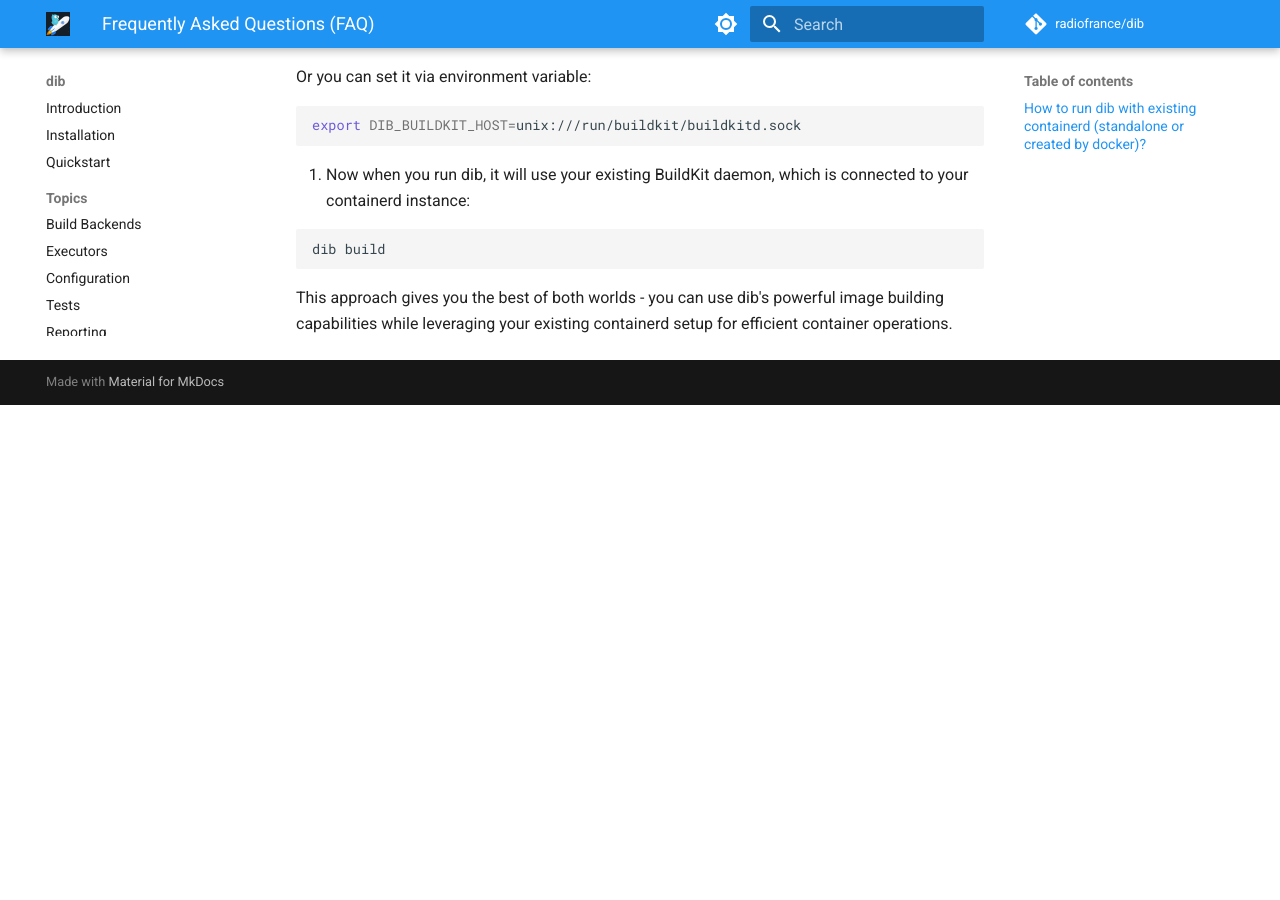
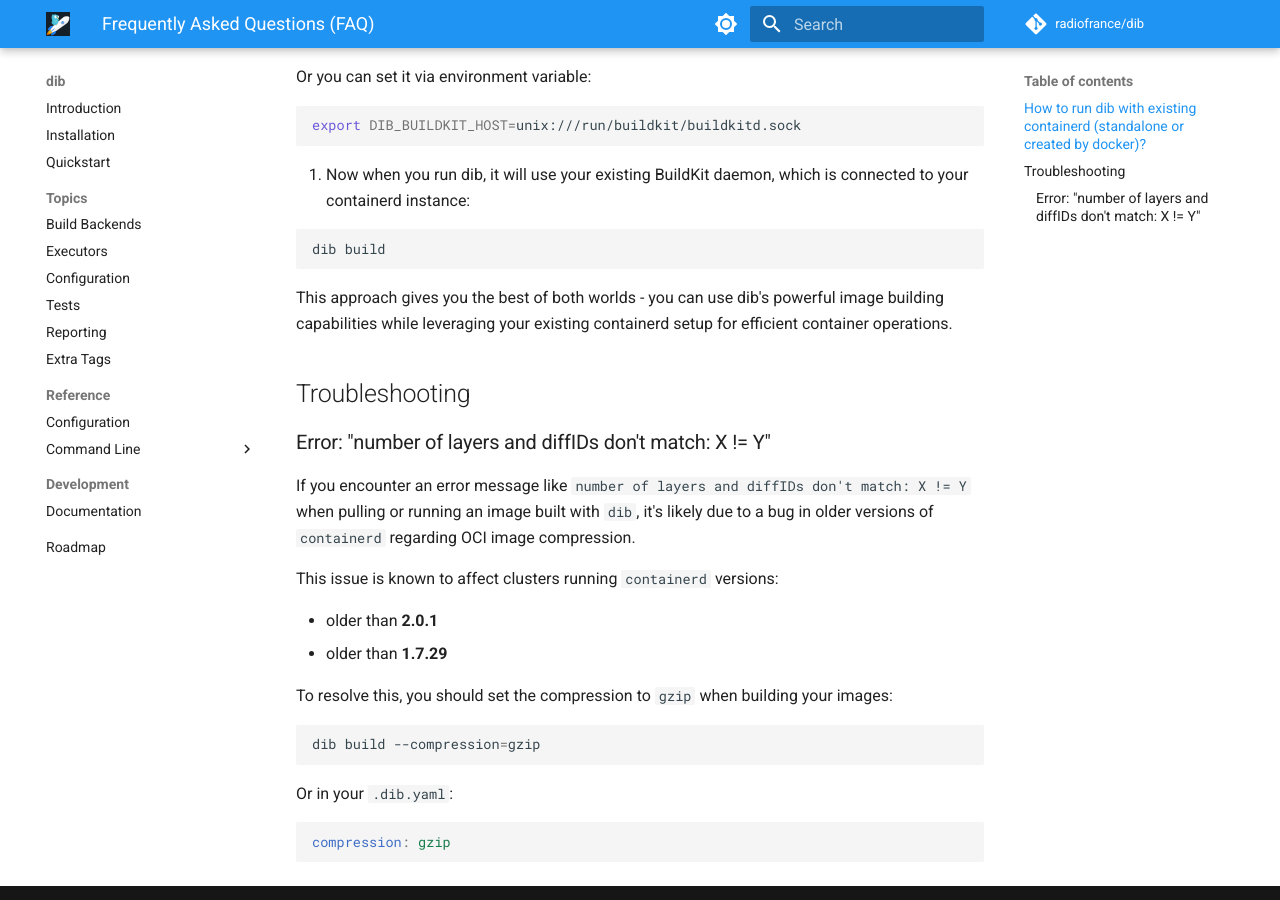
Before and after one commit to radiofrance/dib, an MkDocs documentation site: the page built from docs/faq.md, in a window 1280 px wide and 900 px high, scrolled down 551 px. Built offline with MkDocs 1.6.1 and Material for MkDocs 9.7.7, drawn with Linux system fonts in a browser that asks for light colours; comment, search, counter and statistics services are not loaded; before the commit the page ends 956 px from its top, so only the background shows below that.

Commit message:
docs: document compression option and troubleshoot containerd issue
Signed-off-by: Alexandre NICOLAIE <alexandre.nicolaie@radiofrance.com>

````diff
--- a/docs/examples/config/reference.yaml
+++ b/docs/examples/config/reference.yaml
@@ -26,6 +26,12 @@ build_arg:
 
 # Path to the directory where the reports are generated. The directory will be created if it doesn't exist.
 reports_dir: reports
+
+# Set type of progress output (auto, plain, tty). Use plain to show container output.
+progress: auto
+
+# Set the compression type (uncompressed, gzip, estargz, zstd).
+compression: ""
 
 # The build backend. Can be set to "buildkit" (recommended) or "docker".
 #
--- a/docs/faq.md
+++ b/docs/faq.md
@@ -33,3 +33,26 @@ If you already have containerd running on your system (either standalone or as p
    ```
 
 This approach gives you the best of both worlds - you can use dib's powerful image building capabilities while leveraging your existing containerd setup for efficient container operations.
+
+## Troubleshooting
+
+### Error: "number of layers and diffIDs don't match: X != Y"
+
+If you encounter an error message like `number of layers and diffIDs don't match: X != Y` when pulling or running an image built with `dib`, it's likely due to a bug in older versions of `containerd` regarding OCI image compression.
+
+This issue is known to affect clusters running `containerd` versions:
+
+- older than **2.0.1**
+- older than **1.7.29**
+
+To resolve this, you should set the compression to `gzip` when building your images:
+
+```shell
+dib build --compression=gzip
+```
+
+Or in your `.dib.yaml`:
+
+```yaml
+compression: gzip
+```
````
Also changed, not shown: docs/configuration.md (line endings or trailing spaces).
